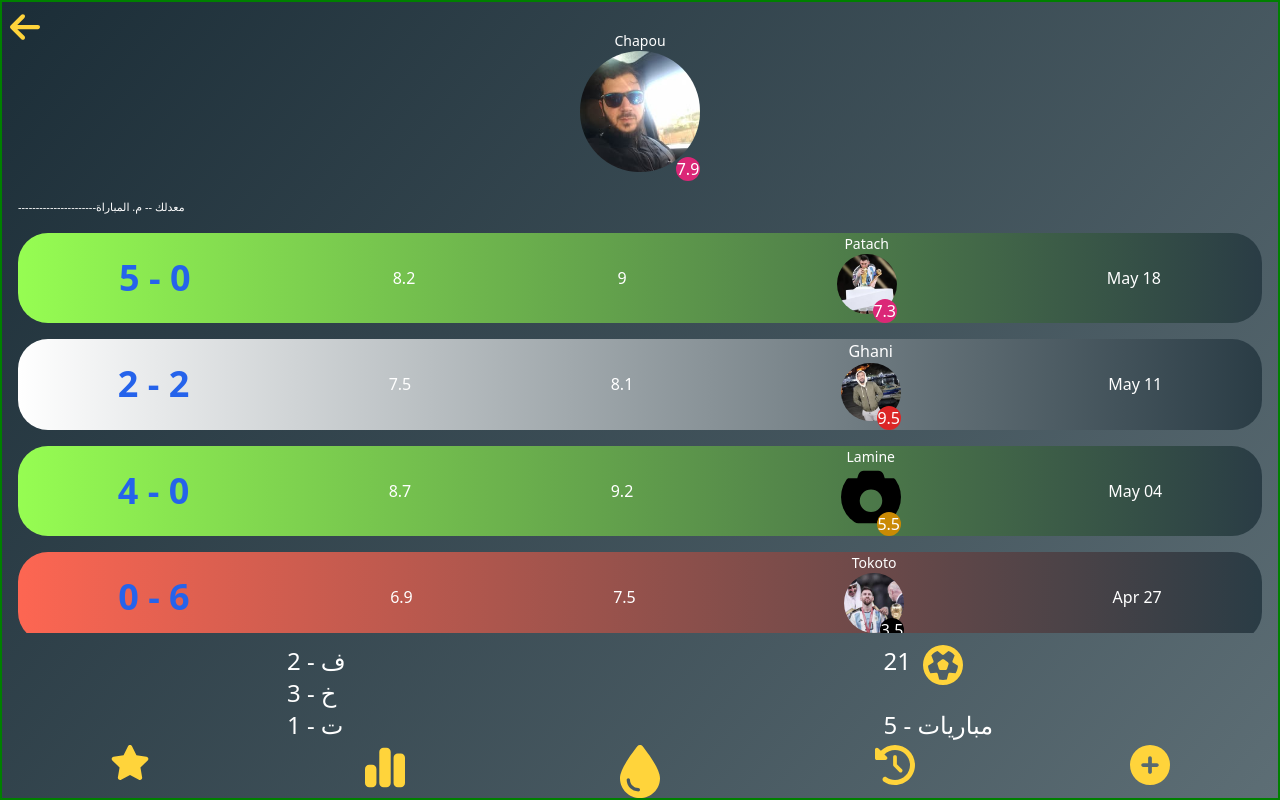
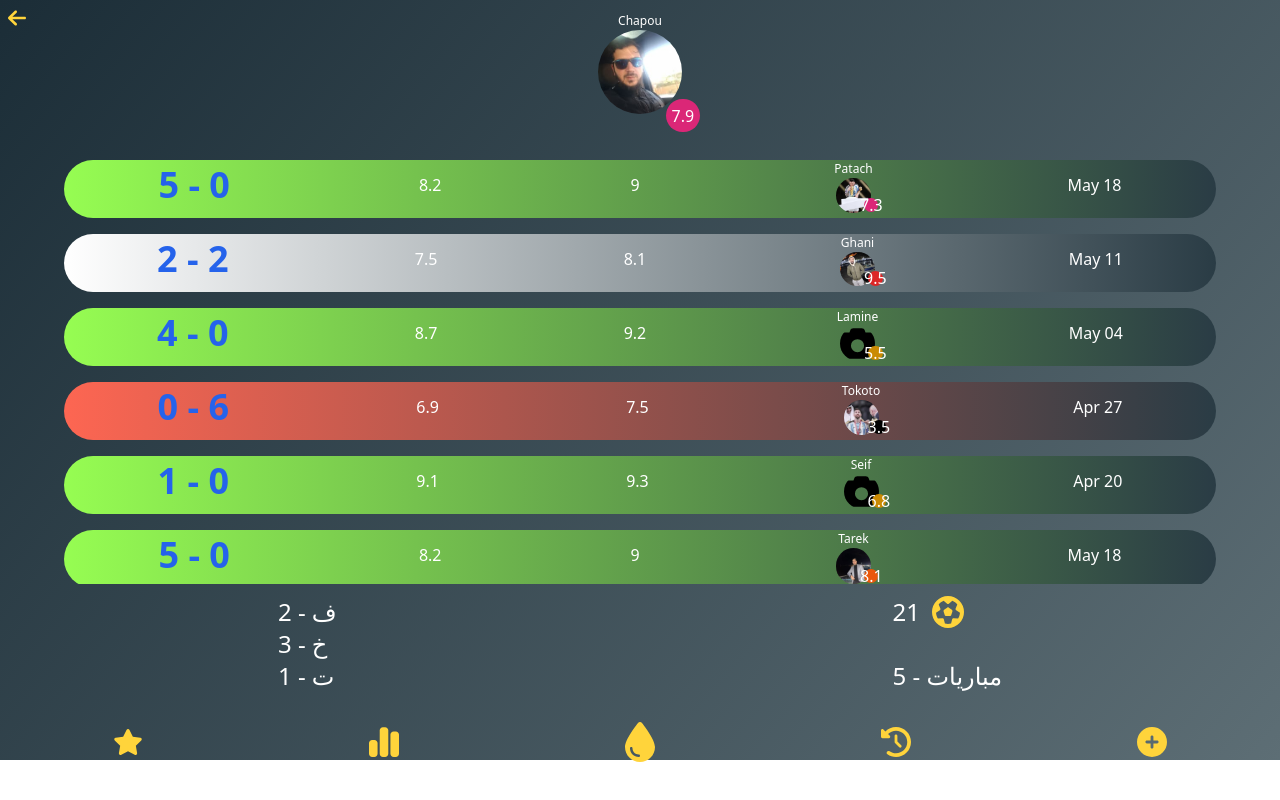
Before and after one commit to MohamedSalahEddine/MonpliSix, a React (Create React App) app: page /history in a window 1280 px wide. Built offline with nearby package versions, Linux system fonts and the light colour scheme.

Commit message:
fix Player component size

```diff
--- a/src/App.jsx
+++ b/src/App.jsx
@@ -5,6 +5,7 @@ import Spitting from "./pages/Spitting";
 import Home from "./pages/Home";
 import SpittingItemDetails from "./pages/SpittingItemDetails";
 import Rating from "./pages/Rating";
+import Auth from "./pages/Auth";
 
 function App() {
   return (
--- a/src/components/BottomMenu.jsx
+++ b/src/components/BottomMenu.jsx
@@ -3,32 +3,32 @@ import { Link } from 'react-router-dom'
 
 export default function BottomMenu() {
   return (
-    <div className='w-full absolute bottom-0'>
+    <div className='bottom_menu w-full absolute bottom-0'>
         <nav>
-            <ul className='flex justify-around'>
+            <ul className='flex justify-around '>
                 <li>
-                    <Link to="/rating">
-                        <img src="/images/star-solid.svg" alt="" />
+                    <Link to="/rating" className="h-9 w-9 flex items-center justify-center">
+                        <img className='menu_icons' src="/images/star-solid.svg" alt="" />
                     </Link>
                 </li>
                 <li>
-                    <Link to="/">
-                        <img src="/images/chart-simple-solid.svg" alt="" />
+                    <Link to="/"  className="h-9 w-9 flex items-center justify-center">
+                        <img className='menu_icons' src="/images/chart-simple-solid.svg" alt="" />
                     </Link>
                 </li>
                 <li>
-                    <Link to="/spitting">
-                        <img src="/images/droplet-solid.svg" alt="" />
+                    <Link to="/spitting"  className="h-9 w-9 flex items-center justify-center">
+                        <img className='menu_icons' src="/images/droplet-solid.svg" alt="" />
                     </Link>
                 </li>
                 <li>
-                    <Link to="/history">
-                        <img src="/images/clock-rotate-left-solid.svg" alt="" />
+                    <Link to="/history"  className="h-9 w-9 flex items-center justify-center">
+                        <img className='menu_icons' src="/images/clock-rotate-left-solid.svg" alt="" />
                     </Link>
                 </li>
                 <li>
-                    <Link to="/newGame">
-                        <img src="/images/circle-plus-solid.svg" alt="" />
+                    <Link to="/newGame"  className="h-9 w-9 flex items-center justify-center">
+                        <img className='menu_icons' src="/images/circle-plus-solid.svg" alt="" />
                     </Link>
                 </li>
             </ul>
--- a/src/components/GameHistory.jsx
+++ b/src/components/GameHistory.jsx
@@ -7,14 +7,16 @@ export default function GameHistory({game}) {
 
   const [mine, dash, theirs] =  game.score.split("")
   const gradient = mine === theirs ?  "from-[white] to-[#2A3C45]"  : (theirs > mine ? "from-[#FD6652] to-[#2A3C45]" : "from-[#96FD52] to-[#2A3C45]")
-  const cn = 'game_history flex justify-around items-center bg-gradient-to-r '+gradient
-  return (// 96FD52   FD6652
-    // 2A3C45
-    <div className={cn+" rounded-[30px] mt-4"} >
+  const cn = `game_history
+              flex justify-around items-center
+              bg-gradient-to-r ${gradient}
+              rounded-[40px] mt-4 m-auto w-[90%] pb-2`
+  return (
+    <div className={cn} >
       <span className='text-4xl text-blue-600 font-bold'>{mine} - {theirs}</span>
       <span>{game.player_rating}</span>
       <span>{game.game_rating}</span>
-      <Player player={players[Math.floor(Math.random()*15)]}  />
+      <Player size={50} player={players[Math.floor(Math.random()*15)]}  />
       <span>{new Date(game.game_date).toString().substring(4, 10)}</span>
     </div>
   )
--- a/src/components/Player.jsx
+++ b/src/components/Player.jsx
@@ -1,6 +1,6 @@
 import React from 'react'
 
-export default function Player({player, onClick, display_rating = true}) {
+export default function Player({player, size = 90, onClick, display_rating = true}) {
 
   const {name, rating, selected, img } = player
   const img_src = img !==""? `/images/joueurs/${img}.jpg` : '/images/camera-solid.svg'
@@ -27,14 +27,29 @@ export default function Player({player, onClick, display_rating = true}) {
     }
   }
 
+
   const shadow = selected ? "shadow-md shadow-green-400":""
+  // console.log(pad_x);
 
 
   return (
-        <div onClick={ ()=> onClick && onClick(player)}  className={`${shadow} cursor-pointer  rounded-full min-w-12 select-none player flex flex-col items-center px-2 text-black w-fit h-fit  border-blue-400   ${player.coor}`}>
-            <span style={{fontSize : name.length >5 ?  `14px` : "16px"}} className={'text-white text-center player_name '}>{name}</span>
-            <img className='rounded-full  player_img' src={img_src} alt={'player img'}/>
-            {display_rating &&<span className={`w-6 h-6 rounded-full text-white ${color_rating()} text-center self-end mt-[-15px]`}>{ rating}</span>}
+        <div onClick={ ()=> onClick && onClick(player)}
+          style={{ width : size , height: size , minHeight : size, minWidth: size}}
+          // style={{ width : size , height: size, padding : `0px ${pad_x}px`}}
+          className={`player  flex flex-col items-center  cursor-pointer select-none rounded-full border-blue-400  ${shadow}`}
+          >
+            <span
+              style={{fontSize : "12px"}}
+              className={'player_name text-white text-center '}>{name}
+            </span>
+            <img
+              style={{width :  '70%'}}
+              // style={{width : `${size}px` , height:`${size}px`}}
+              className={`player_img rounded-full`} src={img_src} alt={'player img'}
+            />
+            {display_rating &&<span style={{ height: size/3.5, width: size/3.5,
+                                            //  maxHeight: size/3, maxWidth: size/3
+            }} className={` rounded-full text-white ${color_rating()} flex items-center justify-center self-end mt-[-15px]`}>{ rating}</span>}
         </div>
   )
 }
--- a/src/components/PlayerRating.jsx
+++ b/src/components/PlayerRating.jsx
@@ -7,12 +7,11 @@ export default function PlayerRating({player}) {
   return (
     <div className='player_rating relative text-white flex rounded-full overflow-hidden w-fit'>
         <Player player={player}/>
-        <div className='w-10 h-20 bg-red-400  rating_up'>
+        <div className='w-10 h-20 bg-red-400 rating_up'>
           <img className='caret caret_down' src="/images/caret-down-solid.svg" alt="" />
         </div>
-        <div className='w-10 h-20 bg-green-400  rating_down'>
+        <div className='w-10 h-20 bg-green-400 rating_down'>
           <img className='caret caret_up' src="/images/caret-up-solid.svg" alt="" />
-
         </div>
     </div>
   )
--- a/src/input.css
+++ b/src/input.css
@@ -12,23 +12,29 @@
 }
 
 .bor{
-    border: 2px solid green;
+    /* border: 2px solid green; */
 }
 
 .frame{
-    padding: 1rem;
-    height: 100vh;
+    position: relative;
+    height: 95vh;
     background:linear-gradient(130deg, #1B2D37, #5D6E75);
 }
 
 *{
     /* border: 1px solid red; */
-}
-.frame img{
-    width: 40px;
 
 }
+.menu_icons{
+    width: 30px;
 
+}
+.menu_Link{
+    height: fit-content;
+}
+
+
+/*
 .player img{
     width: 50px !important;
 }
@@ -48,10 +54,8 @@
     background-repeat: no-repeat;
     background-position: center;
     background-color: #96FD52;
-    /* background-size: ; */
     background-size: 30rem 35rem;
     margin:  .5rem 0;
-
 }
 
 .feild .player {
@@ -93,7 +97,6 @@
     width: 50px !important;
 }
 .spitting_item_details_bottom *{
-    /* border: 1px solid red; */
 }
 
 
@@ -102,7 +105,6 @@
     width: 50px !important;
 }
 .player_rating .player img{
-    /* display: none; */
     width: 40px !important;
 }
 .player_rating .player .player_name{
@@ -122,3 +124,12 @@
     right: 5px;
     top: 20px;
 }
+.bottom_menu * {
+    margin: 0;
+    padding: 0;
+}
+
+.bottom_menu li{
+    background-color: red;
+    height: 15px;
+} */
--- a/src/output.css
+++ b/src/output.css
@@ -645,8 +645,8 @@ img,
   height: 5rem;
 }
 
-.h-6 {
-  height: 1.5rem;
+.h-9 {
+  height: 2.25rem;
 }
 
 .h-\[55vh\] {
@@ -670,10 +670,6 @@ img,
   width: 2.5rem;
 }
 
-.w-6 {
-  width: 1.5rem;
-}
-
 .w-9 {
   width: 2.25rem;
 }
@@ -695,8 +691,12 @@ img,
   width: 100%;
 }
 
-.min-w-12 {
-  min-width: 3rem;
+.w-\[80\%\] {
+  width: 80%;
+}
+
+.w-\[90\%\] {
+  width: 90%;
 }
 
 .cursor-pointer {
@@ -794,6 +794,14 @@ img,
 
 .rounded-xl {
   border-radius: 0.75rem;
+}
+
+.rounded-\[20px\] {
+  border-radius: 20px;
+}
+
+.rounded-\[40px\] {
+  border-radius: 40px;
 }
 
 .border {
@@ -907,6 +915,18 @@ img,
   padding-bottom: 0.5rem;
 }
 
+.pl-2 {
+  padding-left: 0.5rem;
+}
+
+.pb-2 {
+  padding-bottom: 0.5rem;
+}
+
+.pb-6 {
+  padding-bottom: 1.5rem;
+}
+
 .text-center {
   text-align: center;
 }
@@ -942,11 +962,6 @@ img,
 .text-\[\#f46464\] {
   --tw-text-opacity: 1;
   color: rgb(244 100 100 / var(--tw-text-opacity, 1));
-}
-
-.text-black {
-  --tw-text-opacity: 1;
-  color: rgb(0 0 0 / var(--tw-text-opacity, 1));
 }
 
 .text-blue-500 {
@@ -996,12 +1011,12 @@ img,
 }
 
 .bor{
-  border: 2px solid green;
+  /* border: 2px solid green; */
 }
 
 .frame{
-  padding: 1rem;
-  height: 100vh;
+  position: relative;
+  height: 95vh;
   background:linear-gradient(130deg, #1B2D37, #5D6E75);
 }
 
@@ -1009,10 +1024,16 @@ img,
   /* border: 1px solid red; */
 }
 
-.frame img{
-  width: 40px;
+.menu_icons{
+  width: 30px;
 }
 
+.menu_Link{
+  height: -webkit-fit-content;
+  height: fit-content;
+}
+
+/*
 .player img{
     width: 50px !important;
 }
@@ -1032,7 +1053,6 @@ img,
     background-repeat: no-repeat;
     background-position: center;
     background-color: #96FD52;
-  /* background-size: ; */
     background-size: 30rem 35rem;
     margin:  .5rem 0;
 }
@@ -1040,6 +1060,9 @@ img,
 .feild .player {
     position: absolute;
 }
+
+
+
 
 .history_middle::before{
     content: "----------------------معدلك     --  م. المباراة";
@@ -1050,36 +1073,39 @@ img,
     border-radius: 50% !important;
 }
 
+
 .icon_left{
     width: 30px !important;
 }
+
+
 
 .spitting_items img{
     width: 90px;
 }
 
+
+
 .spitting_item_details_top img{
     width: 110px;
 }
 
+
+
 .spitting_item_details_bottom img{
     width: 50px !important;
 }
+.spitting_item_details_bottom *{
+}
 
-.spitting_item_details_bottom *{
-  /* border: 1px solid red; */
-}
 
 .player_rating .player{
     position: absolute;
     width: 50px !important;
 }
-
 .player_rating .player img{
-  /* display: none; */
     width: 40px !important;
 }
-
 .player_rating .player .player_name{
     display: none;
 }
@@ -1087,15 +1113,22 @@ img,
 .caret{
     width: 20px !important;
 }
-
 .caret_down{
     position: absolute;
     left: 5px;
     top: 20px;
 }
-
 .caret_up{
     position: absolute;
     right: 5px;
     top: 20px;
 }
+.bottom_menu * {
+    margin: 0;
+    padding: 0;
+}
+
+.bottom_menu li{
+    background-color: red;
+    height: 15px;
+} */
--- a/src/pages/Home.jsx
+++ b/src/pages/Home.jsx
@@ -9,7 +9,7 @@ export default function Home() {
             <img className='absolute left-2 top-2 icon_left' src="/images/arrow-left-solid.svg" alt="" />
         </Link>
         <div className='flex justify-center text-white'>
-            <h1>Tarek ya madama ghlebtek 10</h1>
+            <h1>Tarek ya madama ghlebtekkk 10</h1>
 
         </div>
 
--- a/src/pages/PlayerHistory.jsx
+++ b/src/pages/PlayerHistory.jsx
@@ -15,7 +15,7 @@ export default function PlayerHistory() {
           <Link to={"../"}>
             <img className='absolute left-2 top-2 icon_left' src="/images/arrow-left-solid.svg" alt="" />
           </Link>
-        <Player player={players[1]}  />
+        <Player size={120} player={players[1]}  />
         <div className='history_middle w-full h-[55vh] overflow-scroll '>
             {
               games.map(game => {
--- a/src/pages/Rating.jsx
+++ b/src/pages/Rating.jsx
@@ -9,12 +9,13 @@ import players from '../db_players'
 export default function Rating() {
   return (
     <div className='rating frame flex justify-center flex-col'>
-        <Link to={"./"}>
+        <Link to={"../"}>
             <img className='absolute left-2 top-2 icon_left' src="/images/arrow-left-solid.svg" alt="" />
         </Link>
+        hii
         <div className='rating_container flex flex-wrap justify-center bor gap-2'>
             {
-                players.filter(player => true).map(player =>{
+                players.filter(player => true ).map(player =>{
                     return <PlayerRating key={player.name} player={player}/>
                 })
             }
```
Also changed, not shown: src/pages/Auth.jsx (added, +15 -0 lines), 1 other file (tests, documents, lock files or other folders). Lines whose indentation alone changed are shown as unchanged.
